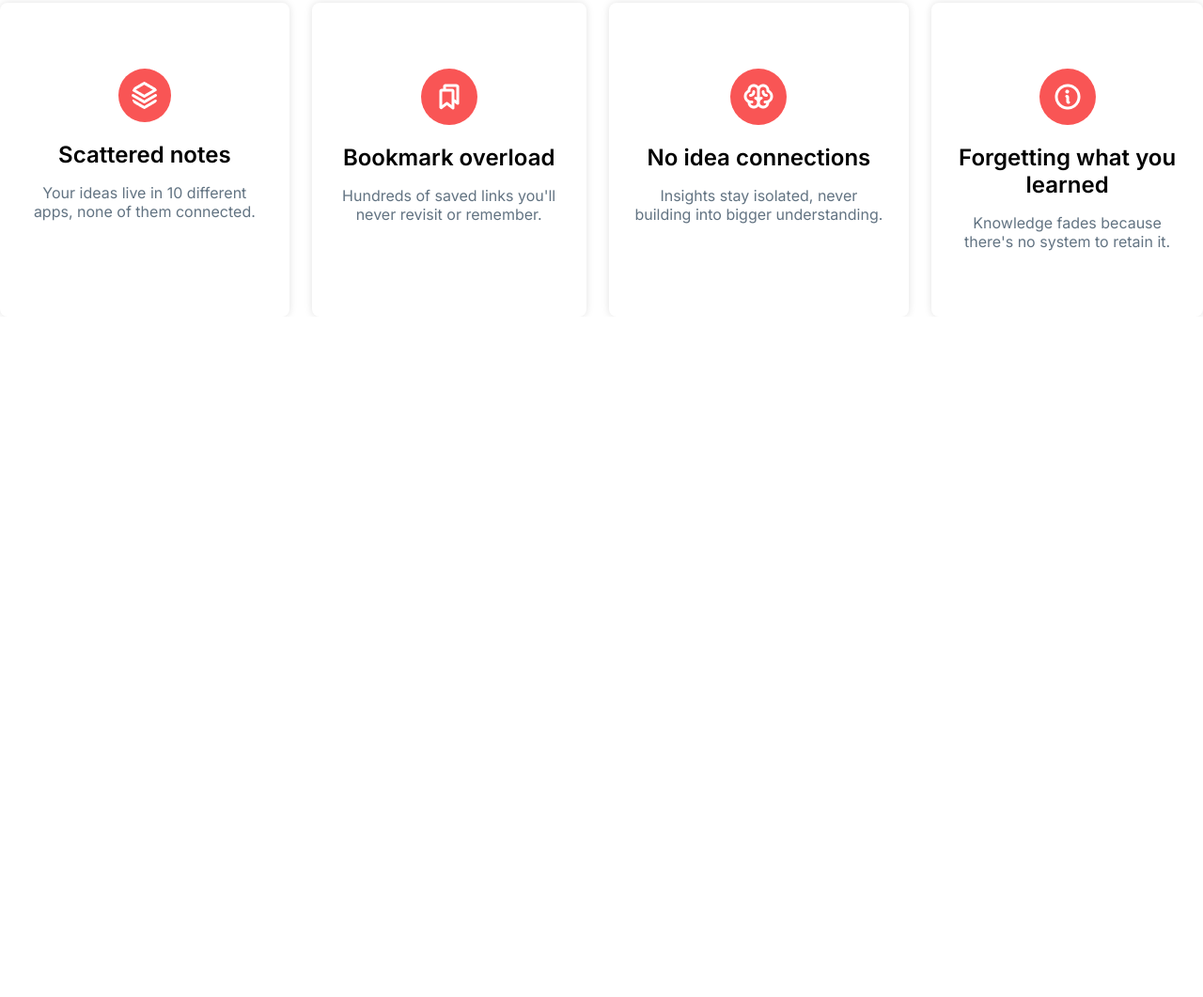
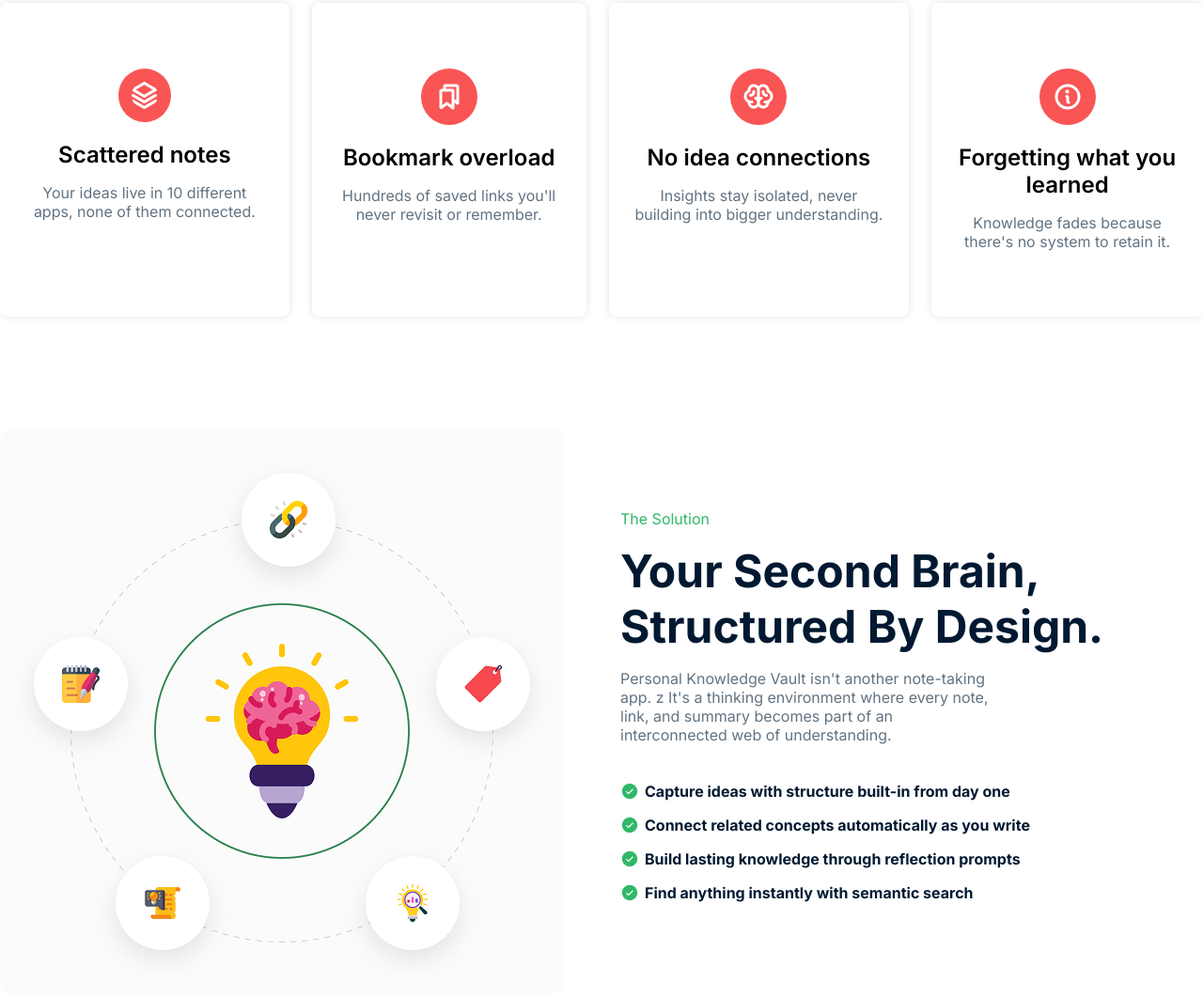
Before and after one commit to tanvir-22/Batch13-Assignment_01, a plain HTML site: page index.html in a window 1280 px wide. Shown: the part 893-1954 px from the top of the page at 94% size. Before the commit the page ends 1230 px from the top, so only its background shows below. Drawn offline with Linux system fonts and the light colour scheme.

Commit message:
solution section added

```diff
--- a/index.html
+++ b/index.html
@@ -84,6 +84,36 @@ you learned</h4>
         </div>
 
     </section>
+
+
+    <section class="solution-section">
+        <div class="solution-container container">
+            <div class="solution-image-con">
+                <img src="assets/knowledge.png" alt="">
+            </div>
+            <div class="solution-content">
+                <P class="grn">The Solution</P>
+                <h1>Your Second Brain,<br>Structured By Design.</h1>
+                <p class="solution-para">Personal Knowledge Vault isn't another note-taking app. z It's a thinking environment where every note, link, and summary becomes part of an interconnected web of understanding.</p>
+                <div class="check">
+                    <img src="assets/CheckCircle.png" alt="">
+                    <h5>Capture ideas with structure built-in from day one</h5>
+                </div>
+                <div class="check">
+                    <img src="assets/CheckCircle.png" alt="">
+                    <h5>Connect related concepts automatically as you write</h5>
+                </div>
+                <div class="check">
+                    <img src="assets/CheckCircle.png" alt="">
+                    <h5>Build lasting knowledge through reflection prompts</h5>
+                </div>
+                <div class="check">
+                    <img src="assets/CheckCircle.png" alt="">
+                    <h5>Find anything instantly with semantic search</h5>
+                </div>
+            </div>
+        </div>
+    </section>
 </body>
 
 </html>
--- a/style.css
+++ b/style.css
@@ -129,3 +129,53 @@ ul a{
     line-height: 20px;
     color: #627382;
 }
+.solution-section{
+    padding-top: 120px;
+}
+.solution-container{
+    display: flex;
+    align-items: center;
+    gap: 60px;
+}
+.solution-image-con img{
+    max-width: 600px;
+    text-align: left;
+}
+.solution-content{
+    max-width: 700px;
+
+}
+.grn{
+    color: #30B868;
+    line-height: 20px;
+    font-size: 16px;
+    font-weight: 400;
+    margin-bottom: 16px;
+}
+.solution-content h1{
+    font-size: 48px;
+    font-weight: bold;
+    margin-bottom: 16px;
+    color: #001931;
+}
+.solution-para {
+    text-align: left;
+    font-size: 16px;
+    line-height: 20px;
+    color: #627382;
+    font-weight: 400;
+    margin-right: 220px;
+    margin-bottom: 40px;
+}
+.check{
+    display: flex;
+    align-items: center;
+    gap: 6px;
+    margin-bottom: 16px;
+}
+.check h5{
+    font-size: 16px;
+    line-height: 20px;
+    color: #001931;
+
+}
```
